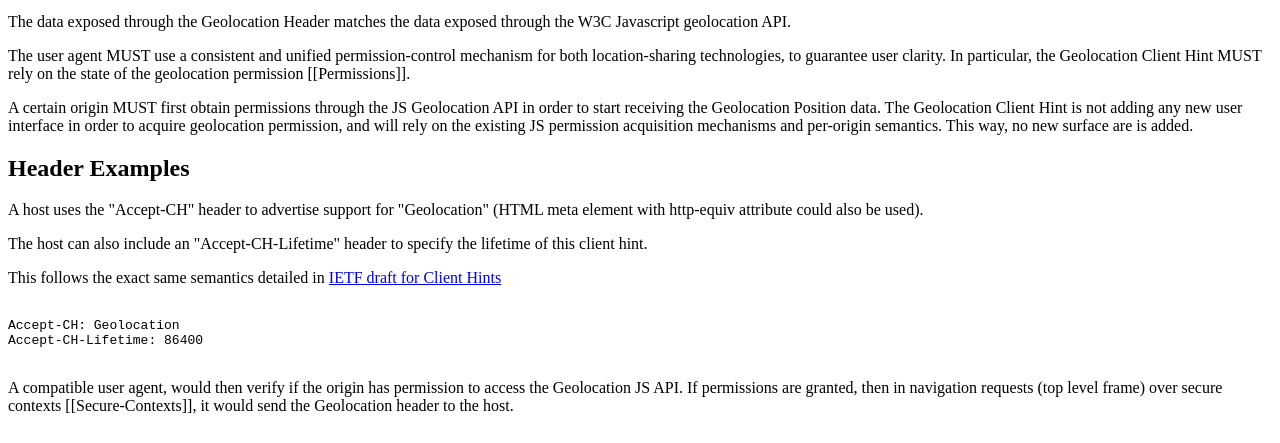
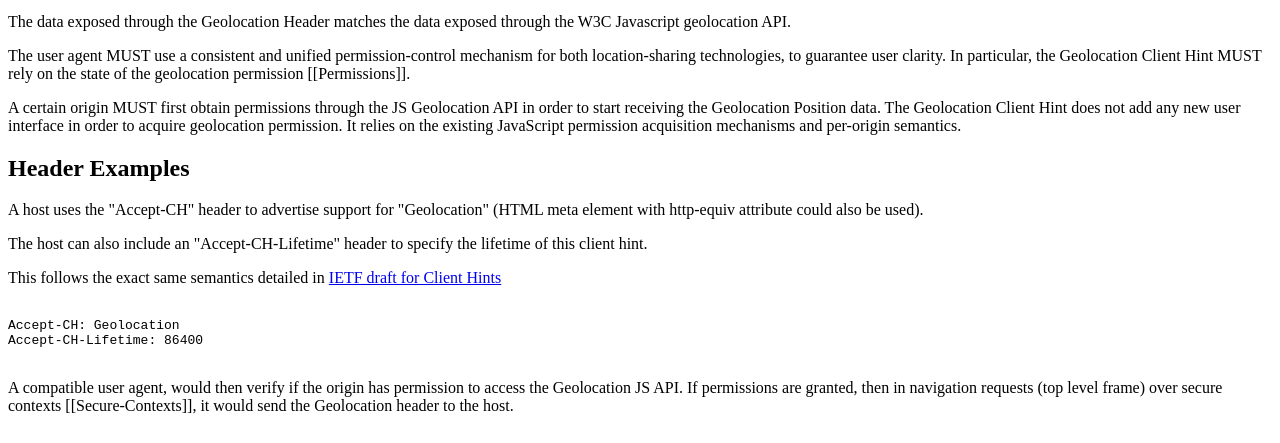
Before and after one commit to scheib/geolocation-client-hint, a plain HTML site: page index.html in a window 1280 px wide. Shown: the part 1415-1858 px from the top of the page. Drawn offline with Linux system fonts and the light colour scheme.

Commit message:
Grammar fixes to section discussing no new UI surface.
Use present tense.
Remove repeated statement.

```diff
--- a/index.html
+++ b/index.html
@@ -145,7 +145,7 @@ Client                                                        Host
       The user agent MUST use a consistent and unified permission-control mechanism for both location-sharing technologies, to guarantee user clarity. In particular, the Geolocation Client Hint MUST rely on the state of the geolocation permission [[Permissions]].
       </p>
       <p>
-      A certain origin MUST first obtain permissions through the JS Geolocation API in order to start receiving the Geolocation Position data. The Geolocation Client Hint is not adding any new user interface in order to acquire geolocation permission, and will rely on the existing JS permission acquisition mechanisms and per-origin semantics. This way, no new surface are is added.
+      A certain origin MUST first obtain permissions through the JS Geolocation API in order to start receiving the Geolocation Position data. The Geolocation Client Hint does not add any new user interface in order to acquire geolocation permission.  It relies on the existing JavaScript permission acquisition mechanisms and per-origin semantics.
       </p>
   </section>
 
```
